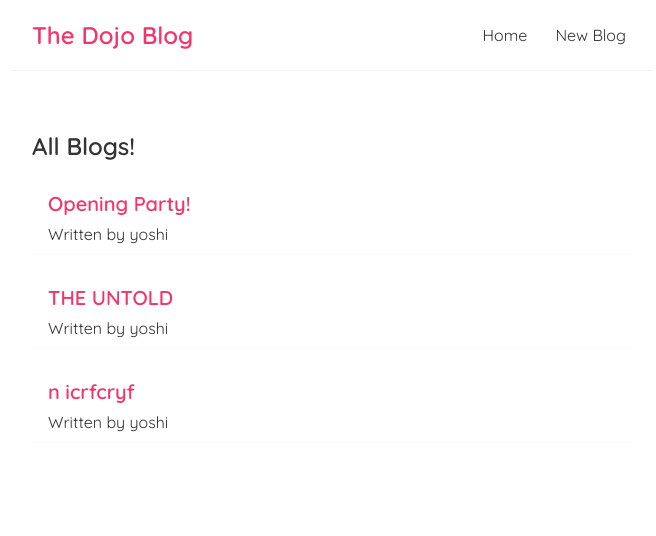
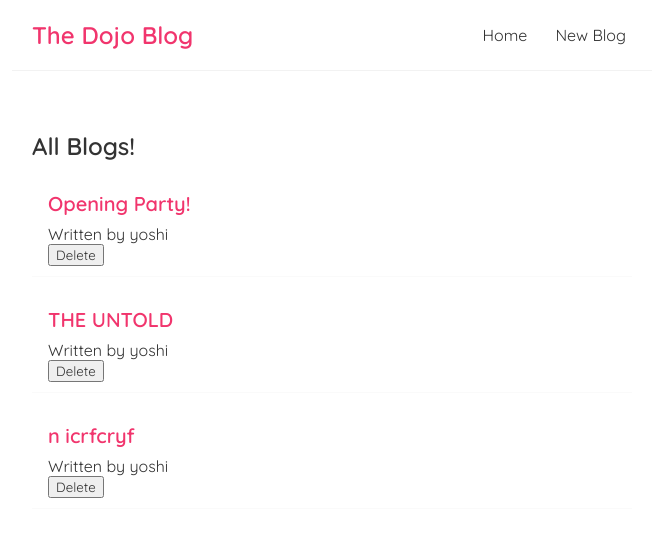
Before and after one commit to MercyAumaGabriella/blog-sample, a React (Create React App) app: page / in a window 1280 px wide. Shown: the top 536 px of the page, without its empty margins (308-964 px from the left). Built offline with nearby package versions, Linux system fonts and the light colour scheme; data requests are answered from the project's data file.

Commit message:
fourth commit- button addition

```diff
--- a/src/Home.js
+++ b/src/Home.js
@@ -18,7 +18,7 @@ const Home = () => {
             {isPending && <div>Loading...</div> }
             {blogs && <BlogList blogs={blogs} title="All Blogs!"/>}
 
-            <p></p>
+
 
         </div>
     );
--- a/src/blogList.js
+++ b/src/blogList.js
@@ -13,6 +13,7 @@ const BlogList = ({ blogs, title }) => {
           <Link to = {`/blogs/${blog.id}`}>
             <h2>{blog.title}</h2>
             <p>Written by {blog.author}</p>
+            <button>Delete</button>
           </Link>
 
         </div>
--- a/src/usefetch.js
+++ b/src/usefetch.js
@@ -42,7 +42,7 @@ const useFetch = (url) => {
   return {
     data,
     isPending,
-    error
+    error,
   };
 };
 
```
